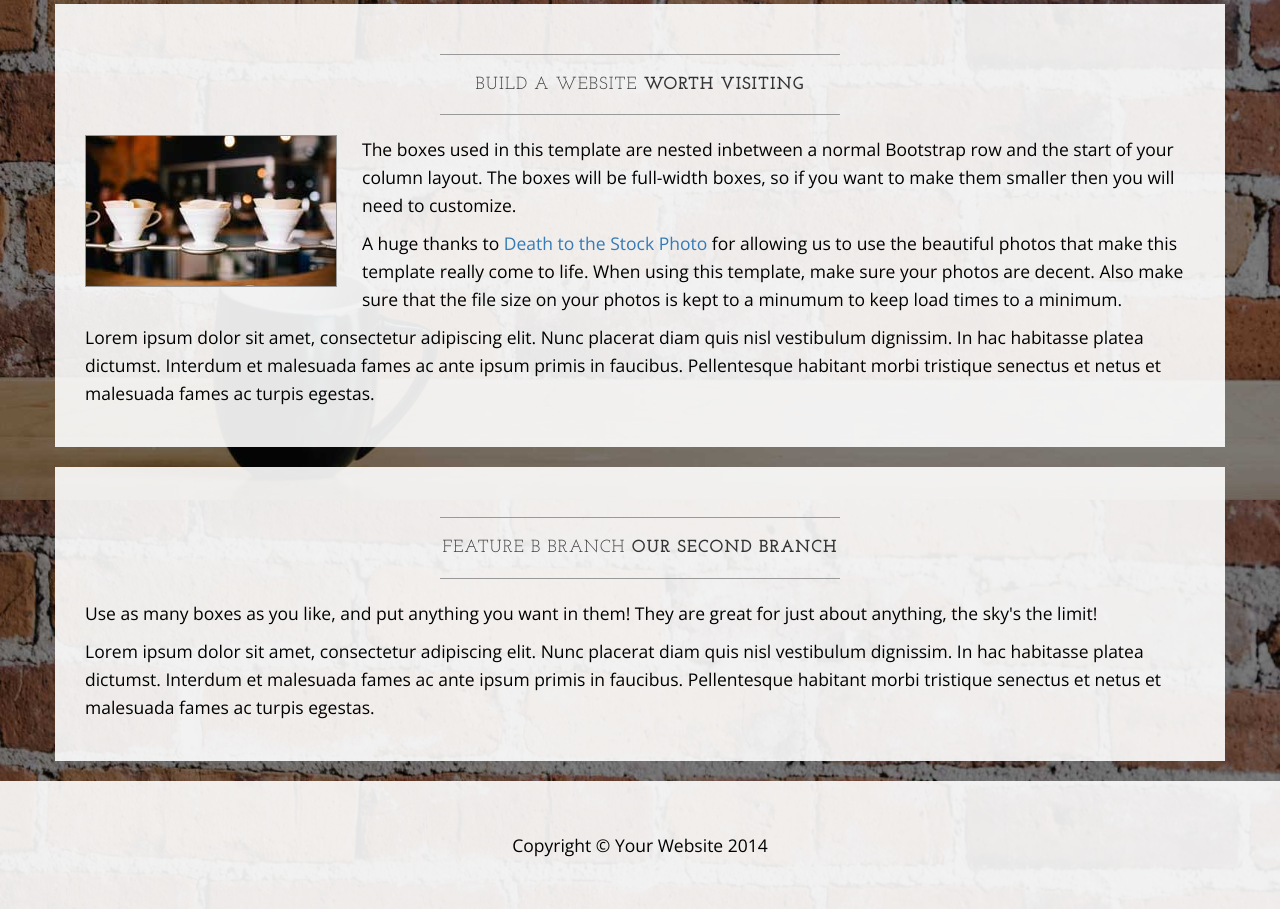
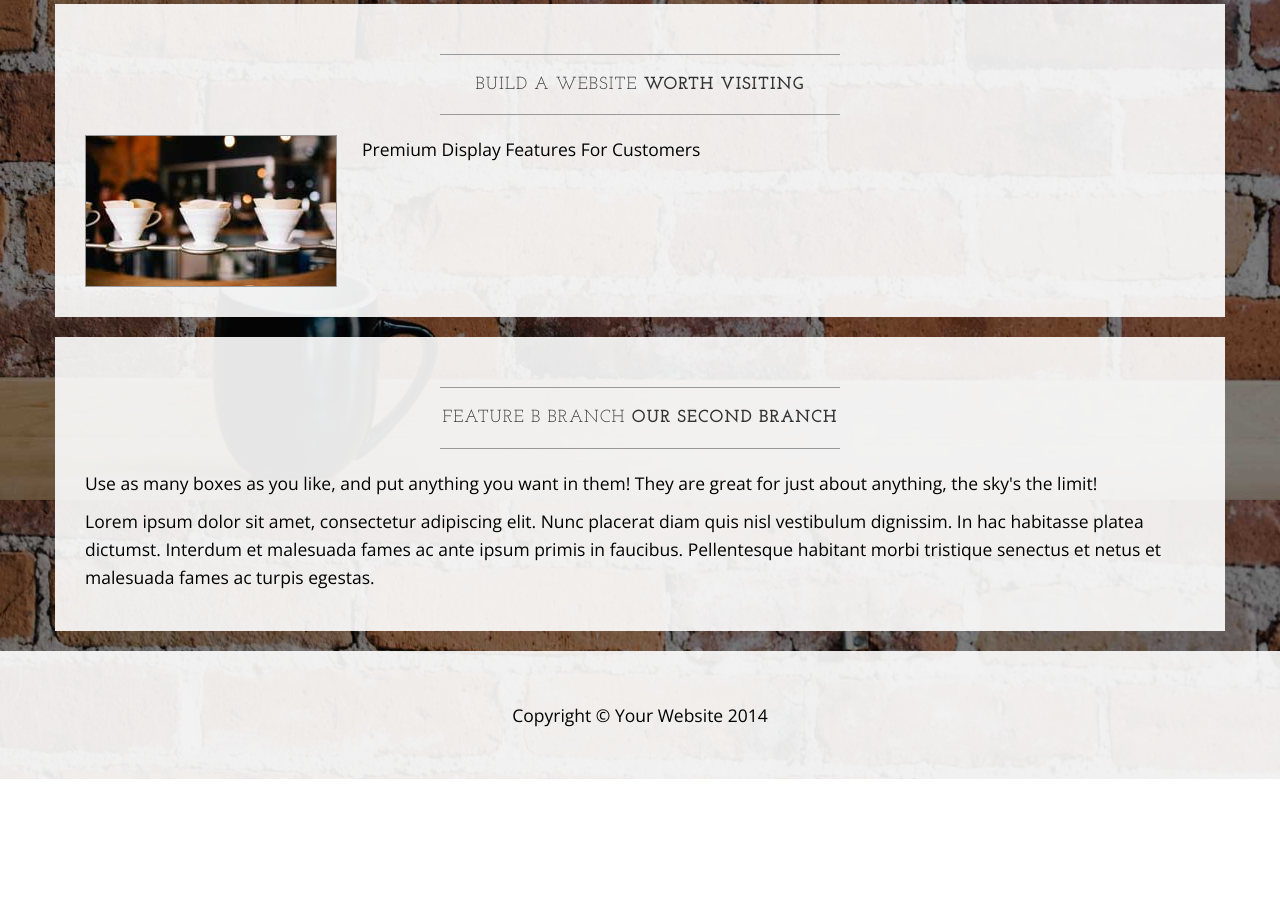
Before and after one commit to rgustinella/learning, a plain HTML site: page index.html in a window 1280 px wide. Shown: the part 1100-2009 px from the top of the page. After the commit the page ends 1879 px from the top, so only its background shows below. Drawn offline with nearby package versions, Linux system fonts and the light colour scheme.

```diff
--- a/index.html
+++ b/index.html
@@ -129,9 +129,7 @@
                     <hr>
                     <img class="img-responsive img-border img-left" src="img/intro-pic.jpg" alt="">
                     <hr class="visible-xs">
-                    <p>The boxes used in this template are nested inbetween a normal Bootstrap row and the start of your column layout. The boxes will be full-width boxes, so if you want to make them smaller then you will need to customize.</p>
-                    <p>A huge thanks to <a href="http://join.deathtothestockphoto.com/" target="_blank">Death to the Stock Photo</a> for allowing us to use the beautiful photos that make this template really come to life. When using this template, make sure your photos are decent. Also make sure that the file size on your photos is kept to a minumum to keep load times to a minimum.</p>
-                    <p>Lorem ipsum dolor sit amet, consectetur adipiscing elit. Nunc placerat diam quis nisl vestibulum dignissim. In hac habitasse platea dictumst. Interdum et malesuada fames ac ante ipsum primis in faucibus. Pellentesque habitant morbi tristique senectus et netus et malesuada fames ac turpis egestas.</p>
+                    <p>Premium Display Features For Customers</p>
                 </div>
             </div>
         </div>
```
